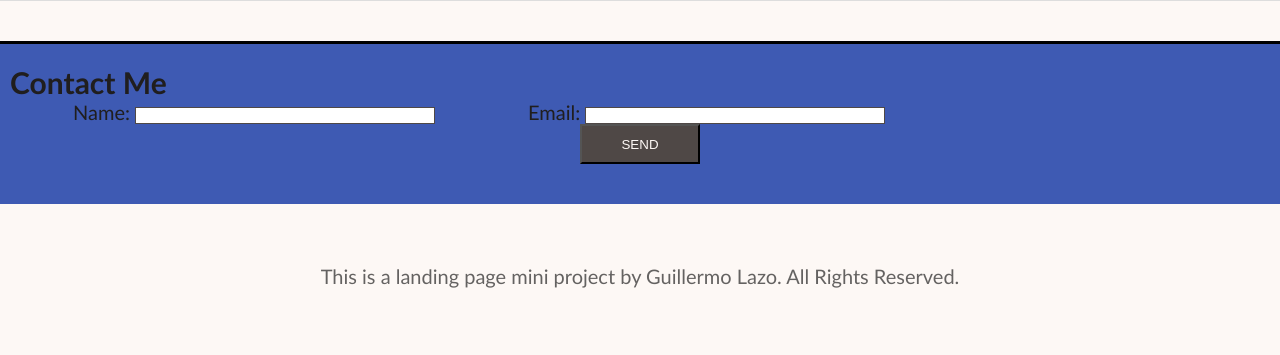
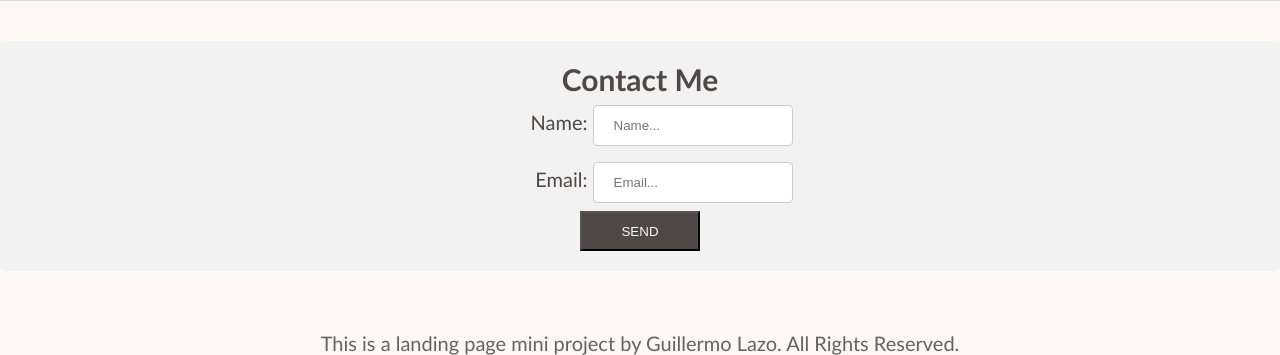
Before and after one commit to glazovg/landing-page-mini-project, a plain HTML site: page src/index.html in a window 1280 px wide. Shown: the part 645-1000 px from the top of the page. Before the commit the page ends 933 px from the top, so only its background shows below. Drawn offline with Linux system fonts and the light colour scheme.

Commit message:
Fixing form element

```diff
--- a/src/assets/css/style.css
+++ b/src/assets/css/style.css
@@ -43,13 +43,6 @@ header {
   border-bottom: 5px solid black;
 }
 
-.footer {
-
-  color: black;
-  text-align: center;
-  opacity: 0.6;
-}
-
 figure {
   margin-bottom: 40px;
   border: 1px solid #ddd;
@@ -63,13 +56,6 @@ img {
   padding: 2px;
   width: 600px;
   height: auto;
-}
-
-#contact-me {
-  margin-bottom: auto;
-  padding: 20px 10px 40px 10px;
-  border-top: 3px solid black;
-  background-color: #3e5ab3;
 }
 
 label {
@@ -96,6 +82,16 @@ button {
   color: #FDF8F5;
 }
 
+input[type=text]{
+  width: 200px;
+  padding: 12px 20px;
+  margin: 8px 0;
+  display: inline-block;
+  border: 1px solid #ccc;
+  border-radius: 4px;
+  box-sizing: border-box;
+}
+
 /* Class Selectors */
 
 .text-center {
@@ -109,3 +105,24 @@ button {
 .text-left {
   text-align: left;
 }
+
+.footer {
+  color: black;
+  text-align: center;
+  opacity: 0.6;
+}
+
+/* Ids Selectors*/
+#contact-me {
+  border-radius: 5px;
+  background-color: #f2f2f2;
+  padding: 20px;
+  color: #4F4846;
+}
+
+#contact-me li {
+  display: block;
+  text-align: center;
+  padding: 0px 20px;
+  text-decoration: none;
+}
--- a/src/index.html
+++ b/src/index.html
@@ -26,25 +26,27 @@
         alt="Test Automation Engineer">
     </figure>
     <section id="contact-me">
-      <h2 class="text-left">Contact Me</h2>
-      <ul>
+      <h2 class="text-center">Contact Me</h2>
+      <form>
+        <ul>
           <li>
             <label class="text-right" for="name">Name:</label>
-            <input type="text" id="name" name="user-name">
+            <input type="text" id="name" name="user-name" placeholder="Name...">
           </li>
           <li>
             <label class="text-right" for="email">Email:</label>
-            <input type="text" id="email" name="user-email">
+            <input type="text" id="email" name="user-email" placeholder="Email...">
           </li>
         </ul>
         <div class="text-center">
           <button type="submit">SEND</button>
         </div>
+      </form>
     </section>
   </main>
 
   <div class="footer">
-      This is a landing page mini project by Guillermo Lazo. All Rights Reserved.
+    This is a landing page mini project by Guillermo Lazo. All Rights Reserved.
   </div>
 
 </body>
```
